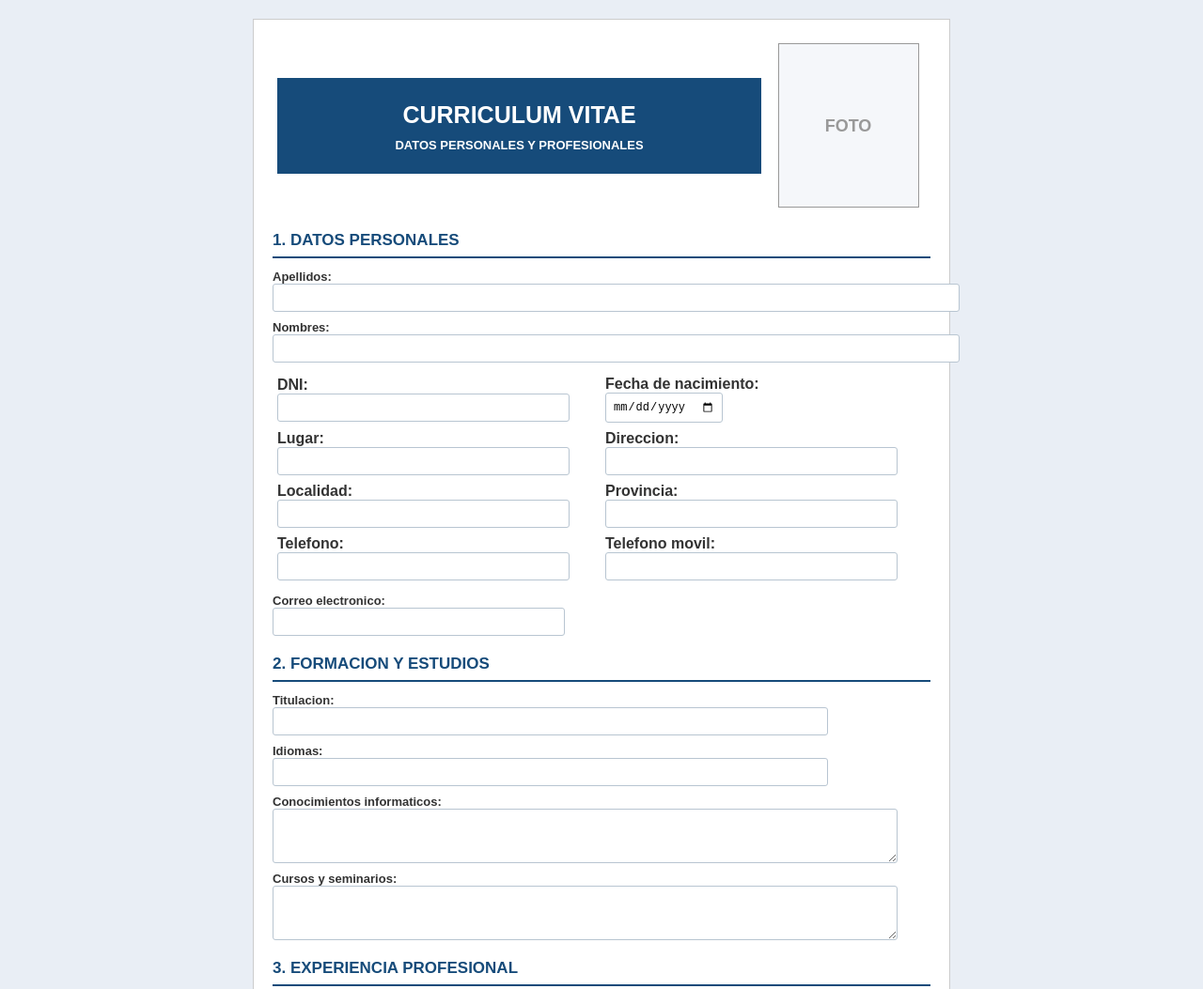
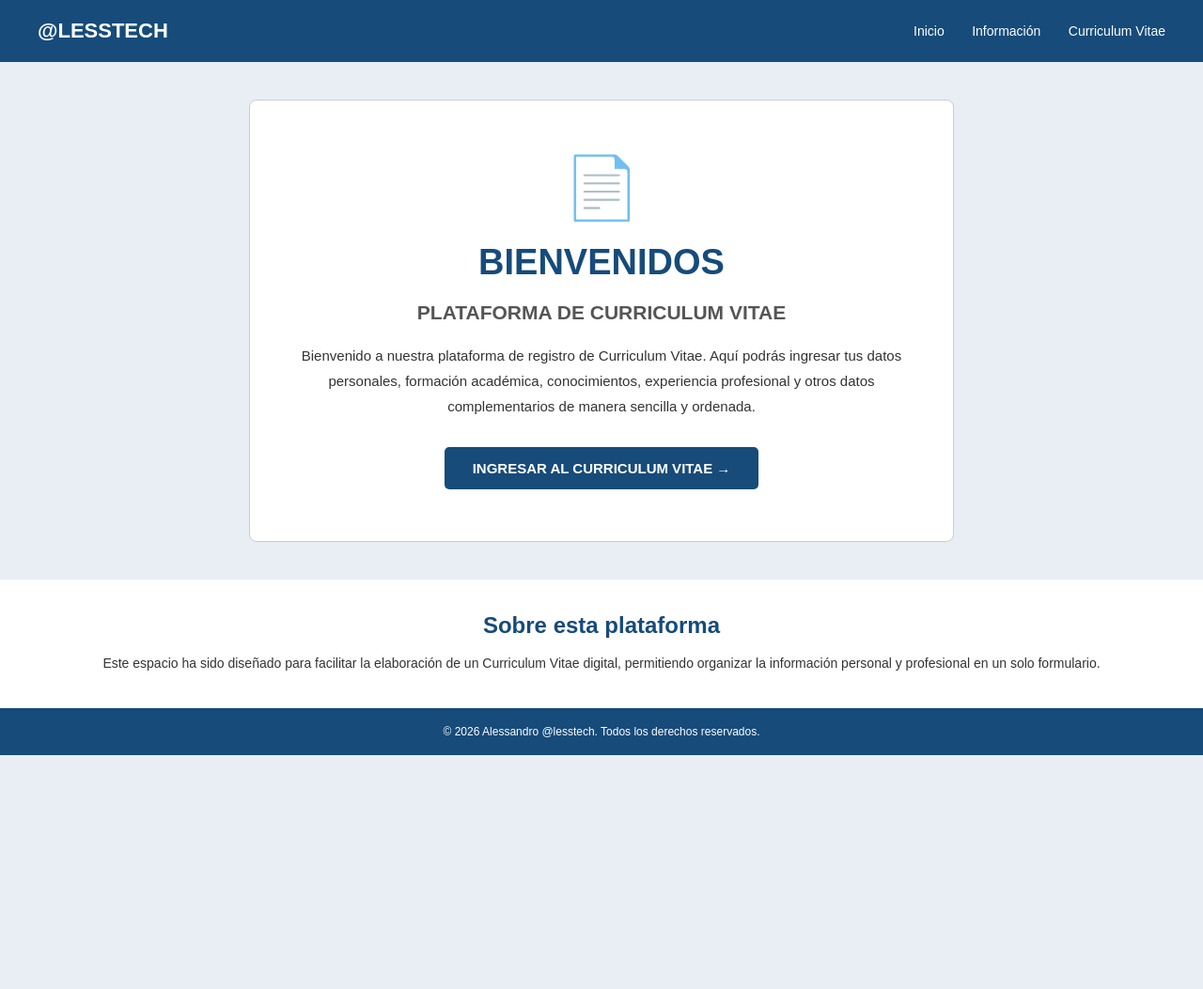
Before and after one commit to Alessandro-Luque/enviacurriculo, a plain HTML site: page index.html in a window 1280 px wide. Shown: the top 1053 px of the page at 94% size. After the commit the page ends 804 px from the top, so only its background shows below. Drawn offline with Linux system fonts and the light colour scheme.

Commit message:
Update index.html

```diff
--- a/index.html
+++ b/index.html
@@ -1,444 +1,246 @@
-<!DOCTYPE html PUBLIC "-//W3C//DTD XHTML 1.0 Transitional//EN" "http://www.w3.org/TR/xhtml1/DTD/xhtml1-transitional.dtd">
-<html xmlns="http://www.w3.org/1999/xhtml">
+
+<!DOCTYPE html>
+<html lang="es">
+
 <head>
-<meta http-equiv="Content-Type" content="text/html; charset=utf-8" />
-<meta name="viewport" content="width=device-width, initial-scale=1.0" />
-<title>Envio de Curriculum Vitae</title>
-<style type="text/css">
+<meta charset="UTF-8">
+<meta name="viewport" content="width=device-width, initial-scale=1.0">
+
+<title>Bienvenidos | Curriculum Vitae</title>
+
+<style>
+
+* {
+    margin: 0;
+    padding: 0;
+    box-sizing: border-box;
+}
+
 body {
     font-family: Arial, Helvetica, sans-serif;
     background-color: #e9eef5;
-    margin: 0;
-    padding: 20px;
     color: #333333;
 }
-.contenedor {
-    width: 700px;
-    margin: auto;
-    padding: 20px;
-    background-color: #ffffff;
-    border: 1px solid #cccccc;
-}
-.encabezado {
+
+/* ENCABEZADO */
+
+header {
     background-color: #164b7a;
-    color: #ffffff;
-    padding: 15px;
-    text-align: center;
+    color: white;
+    padding: 20px 40px;
+    display: flex;
+    justify-content: space-between;
+    align-items: center;
 }
 
-h1 {
-    font-size: 25px;
-    margin: 10px;
-}
-
-.encabezado p {
-    font-size: 13px;
-    margin: 8px;
-}
-
-h2 {
-    font-size: 17px;
-    color: #164b7a;
-    border-bottom: 2px solid #164b7a;
-    padding-bottom: 7px;
-    margin-top: 20px;
-    margin-bottom: 12px;
-}
-
-p {
-    margin: 9px 0;
-    font-size: 13px;
-}
-
-label {
+.logo {
+    font-size: 22px;
     font-weight: bold;
 }
 
-input[type="text"],
-input[type="email"],
-input[type="tel"],
-input[type="date"],
-select {
-    border: 1px solid #b8c5d1;
-    padding: 7px;
-    border-radius: 3px;
-    font-size: 12px;
-    box-sizing: border-box;
+nav a {
+    color: white;
+    text-decoration: none;
+    margin-left: 25px;
+    font-size: 14px;
 }
 
-textarea {
-    border: 1px solid #b8c5d1;
-    padding: 7px;
-    border-radius: 3px;
-    width: 95%;
-    font-family: Arial, Helvetica, sans-serif;
-    font-size: 12px;
-    resize: vertical;
-    box-sizing: border-box;
+nav a:hover {
+    color: #b9d9f5;
 }
 
-.foto {
-    width: 150px;
-    height: 175px;
-    border: 1px solid #999999;
-    background-color: #f5f7fa;
-    position: relative;
-    overflow: hidden;
-    cursor: pointer;
-    margin: auto;
+/* PORTADA */
+
+.portada {
+    min-height: 550px;
+    display: flex;
+    align-items: center;
+    justify-content: center;
     text-align: center;
-    box-sizing: border-box;
+    padding: 40px 20px;
 }
 
-.foto:before {
-    content: "FOTO";
-    position: absolute;
-    top: 50%;
-    left: 0;
-    width: 100%;
-    transform: translateY(-50%);
-    color: #999999;
-    font-size: 18px;
-    font-weight: bold;
-    z-index: 1;
-    pointer-events: none;
+.contenido {
+    max-width: 750px;
+    background-color: white;
+    padding: 55px 40px;
+    border: 1px solid #cccccc;
+    border-radius: 8px;
 }
 
-.foto img {
-    width: 100%;
-    height: 100%;
-    object-fit: cover;
-    object-position: center;
-    position: absolute;
-    top: 0;
-    left: 0;
-    display: none;
-    z-index: 2;
-    pointer-events: none;
+.contenido h1 {
+    color: #164b7a;
+    font-size: 38px;
+    margin-bottom: 20px;
 }
 
-#foto {
-    display: none;
+.contenido h2 {
+    font-size: 21px;
+    color: #555555;
+    margin-bottom: 20px;
 }
 
+.contenido p {
+    font-size: 15px;
+    line-height: 1.8;
+    margin-bottom: 30px;
+}
+
+/* ICONO */
+
+.icono {
+    font-size: 65px;
+    margin-bottom: 20px;
+}
+
+/* BOTON */
+
 .boton {
+    display: inline-block;
     background-color: #164b7a;
-    color: #ffffff;
-    border: none;
-    padding: 10px 20px;
-    cursor: pointer;
-    border-radius: 4px;
+    color: white;
+    text-decoration: none;
+    padding: 14px 30px;
+    border-radius: 5px;
+    font-size: 15px;
+    font-weight: bold;
+    transition: 0.3s;
 }
 
 .boton:hover {
     background-color: #0b3154;
+    transform: translateY(-2px);
 }
 
-.limpiar {
-    background-color: #777777;
-    color: #ffffff;
-    border: none;
-    padding: 10px 20px;
-    cursor: pointer;
-    border-radius: 4px;
+/* INFORMACION */
+
+.informacion {
+    text-align: center;
+    padding: 35px 20px;
+    background-color: #ffffff;
 }
 
-.limpiar:hover {
-    background-color: #555555;
+.informacion h2 {
+    color: #164b7a;
+    margin-bottom: 15px;
 }
 
-.pie {
-    text-align: center;
-    color: #777777;
-    font-size: 11px;
-    border-top: 1px solid #cccccc;
-    margin-top: 18px;
-    padding-top: 12px;
+.informacion p {
+    font-size: 14px;
+    line-height: 1.7;
 }
 
-@media screen and (max-width: 760px) {
+/* PIE */
 
-    .contenedor {
-        width: auto;
-        margin: 0;
-        padding: 15px;
+footer {
+    background-color: #164b7a;
+    color: white;
+    text-align: center;
+    padding: 18px;
+    font-size: 12px;
+}
+
+/* RESPONSIVE */
+
+@media screen and (max-width: 600px) {
+
+    header {
+        flex-direction: column;
+        gap: 15px;
+        padding: 20px;
     }
 
-    body {
-        padding: 10px;
+    nav a {
+        margin: 8px;
+        display: inline-block;
     }
 
-    table {
-        width: 100%;
+    .contenido {
+        padding: 35px 20px;
     }
 
-    input[type="text"],
-    input[type="email"],
-    input[type="tel"],
-    input[type="date"] {
-        max-width: 100%;
+    .contenido h1 {
+        font-size: 28px;
+    }
+
+    .contenido h2 {
+        font-size: 18px;
     }
 
 }
 
 </style>
+
 </head>
 
 <body>
 
-<div class="contenedor">
+<!-- ENCABEZADO -->
 
-<form action="#" method="post"
-enctype="multipart/form-data"
-id="formularioCV">
+<header>
 
-<table width="100%" border="0" cellspacing="0" cellpadding="5">
+    <div class="logo">
+        @LESSTECH
+    </div>
 
-<tr>
+    <nav>
+        <a href="index.html">Inicio</a>
+        <a href="#informacion">Información</a>
+        <a href="curriculum.html">Curriculum Vitae</a>
+    </nav>
 
-<td width="75%" height="160" align="center">
+</header>
 
-<div class="encabezado">
+<!-- PORTADA PRINCIPAL -->
 
-<h1>CURRICULUM VITAE</h1>
+<section class="portada">
 
-<p><strong>DATOS PERSONALES Y PROFESIONALES</strong></p>
+    <div class="contenido">
 
-</div>
+        <div class="icono">
+            📄
+        </div>
 
-</td>
+        <h1>BIENVENIDOS</h1>
 
-<td width="25%" align="center">
+        <h2>PLATAFORMA DE CURRICULUM VITAE</h2>
 
-<div class="foto" id="cuadroFoto">
+        <p>
+            Bienvenido a nuestra plataforma de registro de Curriculum Vitae.
+            Aquí podrás ingresar tus datos personales, formación académica,
+            conocimientos, experiencia profesional y otros datos
+            complementarios de manera sencilla y ordenada.
+        </p>
 
-<img id="imagenFoto" src="" alt="Fotografia personal" />
+        <a href="curriculum.html" class="boton">
+            INGRESAR AL CURRICULUM VITAE →
+        </a>
 
-</div>
+    </div>
 
-<input type="file"
-name="foto"
-id="foto"
-accept="image/*" />
+</section>
 
-</td>
+<!-- INFORMACION -->
 
-</tr>
+<section class="informacion" id="informacion">
 
-</table>
+    <h2>Sobre esta plataforma</h2>
 
-<h2>1. DATOS PERSONALES</h2>
+    <p>
+        Este espacio ha sido diseñado para facilitar la elaboración
+        de un Curriculum Vitae digital, permitiendo organizar la
+        información personal y profesional en un solo formulario.
+    </p>
 
-<p>
-<label>Apellidos:</label><br />
-<input type="text" name="apellidos" size="100" />
-</p>
+</section>
 
-<p>
-<label>Nombres:</label><br />
-<input type="text" name="nombre" size="100" />
-</p>
+<!-- PIE DE PAGINA -->
 
-<table width="100%" border="0" cellpadding="3">
+<footer>
 
-<tr>
+    © 2026 Alessandro @lesstech. Todos los derechos reservados.
 
-<td>
-<label>DNI:</label><br />
-<input type="text" name="dni" size="40" maxlength="8" />
-</td>
-
-<td>
-<label>Fecha de nacimiento:</label><br />
-<input type="date" name="fecha" />
-</td>
-
-</tr>
-
-<tr>
-
-<td>
-<label>Lugar:</label><br />
-<input type="text" name="lugar" size="40" />
-</td>
-
-<td>
-<label>Direccion:</label><br />
-<input type="text" name="direccion" size="40" />
-</td>
-
-</tr>
-
-<tr>
-
-<td>
-<label>Localidad:</label><br />
-<input type="text" name="localidad" size="40" />
-</td>
-
-<td>
-<label>Provincia:</label><br />
-<input type="text" name="provincia" size="40" />
-</td>
-
-</tr>
-
-<tr>
-
-<td>
-<label>Telefono:</label><br />
-<input type="tel" name="telefono" size="40" />
-</td>
-
-<td>
-<label>Telefono movil:</label><br />
-<input type="tel" name="movil" size="40" />
-</td>
-
-</tr>
-
-</table>
-
-<p>
-<label>Correo electronico:</label><br />
-<input type="email" name="email" size="40" />
-</p>
-
-<h2>2. FORMACION Y ESTUDIOS</h2>
-
-<p>
-<label>Titulacion:</label><br />
-<input type="text" name="titulacion" size="80" />
-</p>
-
-<p>
-<label>Idiomas:</label><br />
-<input type="text" name="idiomas" size="80" />
-</p>
-
-<p>
-<label>Conocimientos informaticos:</label><br />
-<textarea name="informatica" rows="3" cols="60"></textarea>
-</p>
-
-<p>
-<label>Cursos y seminarios:</label><br />
-<textarea name="cursos" rows="3" cols="60"></textarea>
-</p>
-
-<h2>3. EXPERIENCIA PROFESIONAL</h2>
-
-<p>
-<label>Empresa:</label><br />
-<input type="text" name="empresa" size="80" />
-</p>
-
-<p>
-<label>Fecha:</label><br />
-<input type="text" name="fecha_empresa" size="40" />
-</p>
-
-<p>
-<label>Puesto / Actividad desarrollada:</label><br />
-<textarea name="puesto" rows="3" cols="60"></textarea>
-</p>
-
-<h2>4. DATOS COMPLEMENTARIOS</h2>
-
-<p>
-<textarea name="complementarios" rows="4" cols="60"></textarea>
-</p>
-
-<br />
-
-<p>
-Todo lo expuesto anteriormente podra ser acreditado,
-en caso de solicitud.
-</p>
-
-<p align="right">
-Lugar y fecha:
-<input type="text" name="lugar_fecha" size="60" />
-</p>
-
-<br />
-
-<p align="center">
-
-<input type="submit"
-class="boton"
-value="ENVIAR CURRICULUM" />
-
-<input type="reset"
-class="limpiar"
-value="LIMPIAR" />
-
-</p>
-
-<div class="pie">
-© 2026 Alessandro @lesstech. Todos los derechos reservados.
-</div>
-
-</form>
-
-</div>
-
-<script type="text/javascript">
-
-// Abrir el selector de fotografías al hacer clic en el cuadro FOTO
-
-document.getElementById("cuadroFoto").onclick = function() {
-    document.getElementById("foto").click();
-};
-
-// Mostrar la fotografía seleccionada
-
-document.getElementById("foto").onchange = function() {
-
-    var archivo = this.files[0];
-
-    if (archivo) {
-
-        if (archivo.type.indexOf("image/") !== 0) {
-
-            alert("Seleccione una imagen valida.");
-
-            this.value = "";
-
-            return;
-        }
-
-        var lector = new FileReader();
-
-        lector.onload = function(e) {
-
-            var imagen = document.getElementById("imagenFoto");
-
-            imagen.src = e.target.result;
-
-            imagen.style.display = "block";
-
-        };
-
-        lector.readAsDataURL(archivo);
-
-    }
-
-};
-
-// Limpiar la fotografía cuando se presione LIMPIAR
-
-document.getElementById("formularioCV").onreset = function() {
-
-    var imagen = document.getElementById("imagenFoto");
-
-    imagen.src = "";
-
-    imagen.style.display = "none";
-
-};
-
-</script>
+</footer>
 
 </body>
 </html>
```
